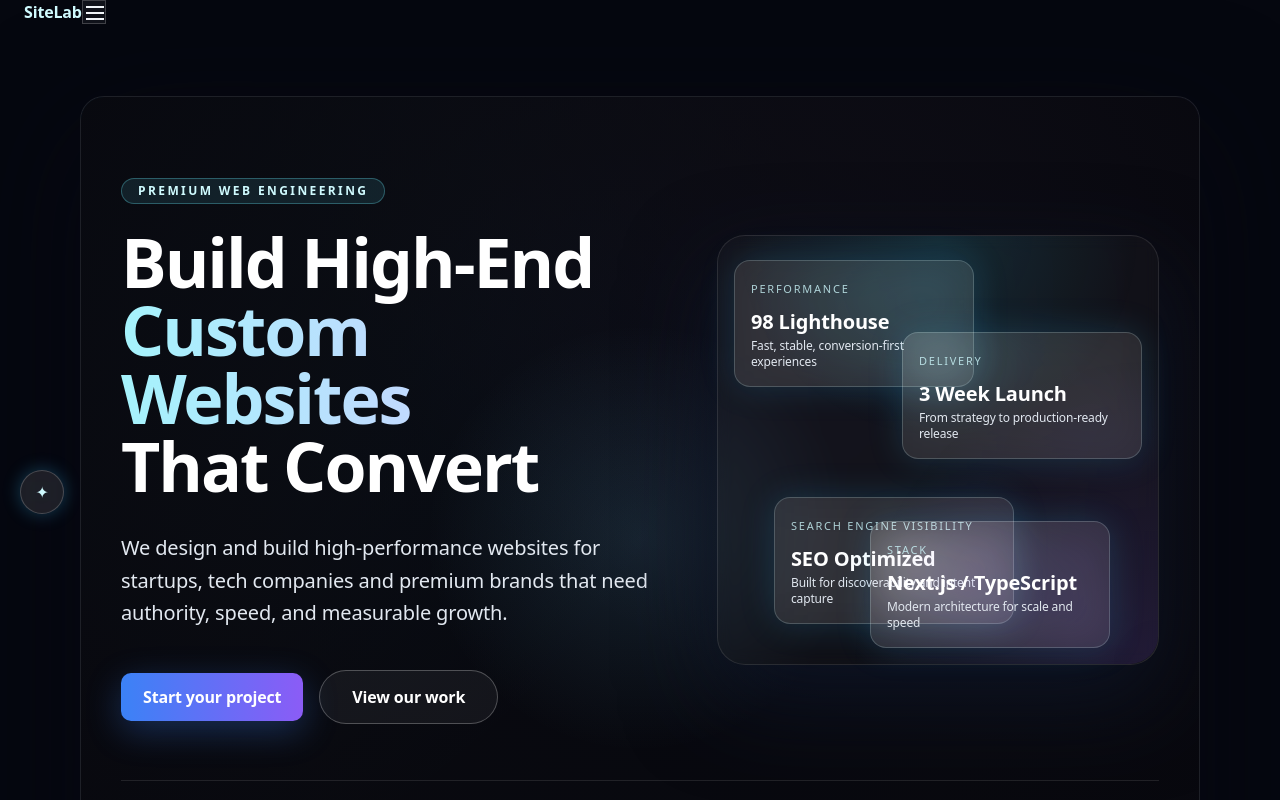
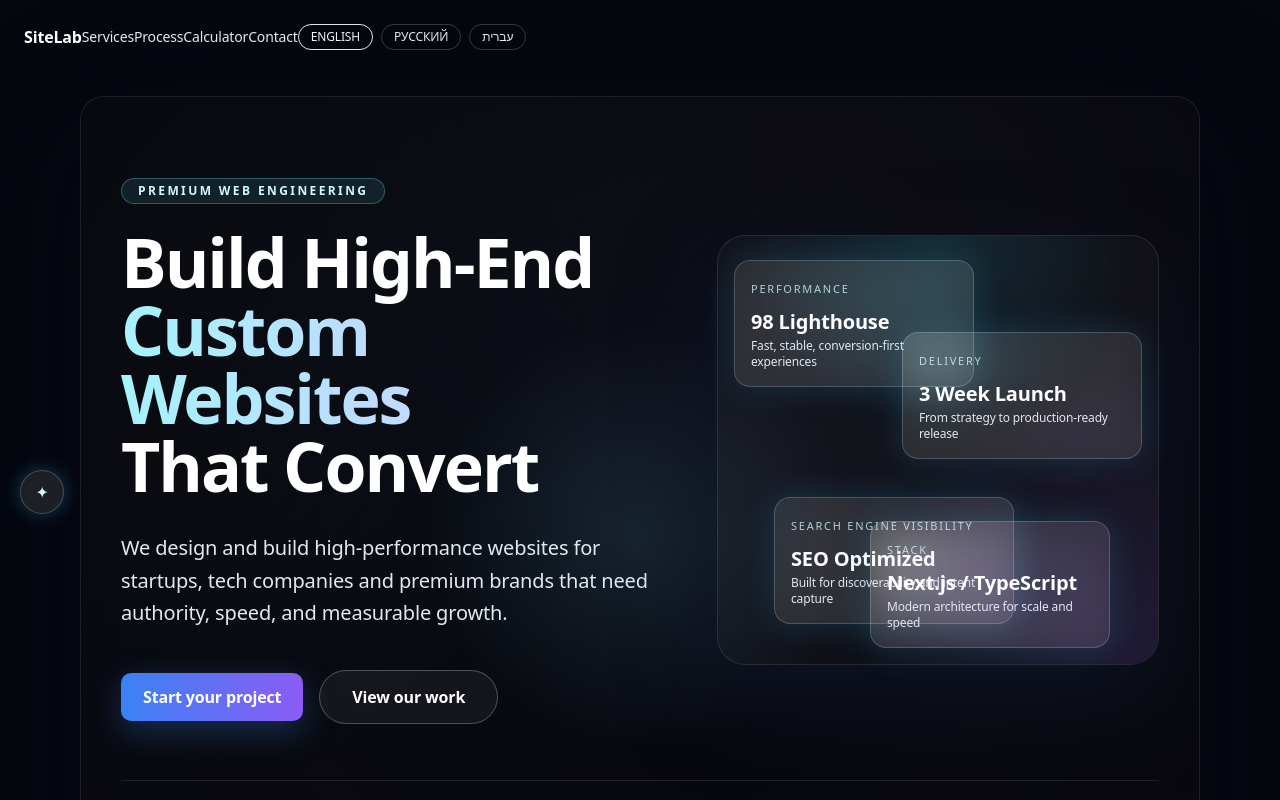
Before and after one commit to iliya1947/sitelab, a Next.js app: page /en in a window 1280 px wide. Shown: the top 800 px of the page. Built offline with nearby package versions, Linux system fonts and the light colour scheme.

Commit message:
Refactor Navbar component with responsive scroll behavior

```diff
--- a/src/components/Navbar.tsx
+++ b/src/components/Navbar.tsx
@@ -4,7 +4,7 @@ import { withLang } from "@/lib/routes";
 import type { Dictionary, Locale } from "@/src/i18n/types";
 import Link from "next/link";
 import { usePathname, useRouter } from "next/navigation";
-import { useCallback, useMemo, useState } from "react";
+import { useEffect, useMemo, useState } from "react";
 
 type NavbarProps = {
   lang: Locale;
@@ -18,45 +18,69 @@ const CALCULATOR_LABELS: Record<Locale, string> = {
   he: "מחשבון"
 };
 
+const LOCALES: Locale[] = ["en", "ru", "he"];
+
 export default function Navbar({ lang, dictionary, localeLabels }: NavbarProps) {
   const pathname = usePathname();
   const router = useRouter();
+
   const [menuOpen, setMenuOpen] = useState(false);
+  const [isScrolled, setIsScrolled] = useState(false);
+  const [isDesktop, setIsDesktop] = useState(false);
+
+  useEffect(() => {
+    const syncViewportState = () => {
+      setIsScrolled(window.scrollY > 80);
+      setIsDesktop(window.innerWidth >= 768);
+    };
+
+    syncViewportState();
+    window.addEventListener("scroll", syncViewportState, { passive: true });
+    window.addEventListener("resize", syncViewportState);
+
+    return () => {
+      window.removeEventListener("scroll", syncViewportState);
+      window.removeEventListener("resize", syncViewportState);
+    };
+  }, []);
+
+  useEffect(() => {
+    setMenuOpen(false);
+  }, [pathname]);
 
   const navLinks = useMemo(
     () => [
-      { key: "home", label: dictionary.nav.home, href: withLang(lang) },
       { key: "services", label: dictionary.nav.services, href: `${withLang(lang)}#services` },
       { key: "process", label: dictionary.nav.process, href: `${withLang(lang)}#process` },
       { key: "calculator", label: CALCULATOR_LABELS[lang], href: `${withLang(lang)}#calculator` },
       { key: "contact", label: dictionary.nav.contact, href: `${withLang(lang)}#contact` }
     ],
-    [dictionary.nav.contact, dictionary.nav.home, dictionary.nav.process, dictionary.nav.services, lang]
+    [dictionary.nav.contact, dictionary.nav.process, dictionary.nav.services, lang]
   );
 
-  const handleLocaleSwitch = useCallback(
-    (nextLocale: Locale) => {
+  const showDesktopNav = isDesktop && !isScrolled;
+
+  const switchLanguage = (nextLocale: Locale) => {
     const hash = typeof window !== "undefined" ? window.location.hash : "";
-      const nextPath = /^\/(en|ru|he)(\/|$)/.test(pathname)
-        ? pathname.replace(/^\/(en|ru|he)(?=\/|$)/, `/${nextLocale}`)
-        : `/${nextLocale}${pathname.startsWith("/") ? pathname : `/${pathname}`}`;
-
+    const nextPath = pathname.replace(/^\/(en|ru|he)(?=\/|$)/, `/${nextLocale}`);
     router.push(`${nextPath}${hash}`);
     setMenuOpen(false);
-    },
-    [pathname, router]
-  );
-
-  const closeMenu = () => setMenuOpen(false);
+  };
 
   return (
-    <header className="fixed top-0 left-0 right-0 z-50 h-20 border-b border-white/10 bg-black/40 backdrop-blur-md">
-      <div className="mx-auto flex h-full max-w-7xl items-center justify-between px-6">
-        <Link href={withLang(lang)} className="text-lg font-semibold text-cyan-100 hover:text-cyan-200">
+    <header
+      className={`fixed left-0 right-0 top-0 z-50 transition-all duration-200 ${
+        isScrolled ? "border-b border-white/10 bg-black/80 py-3 backdrop-blur" : "bg-transparent py-6"
+      }`}
+    >
+      <div className="mx-auto flex h-20 max-w-7xl items-center justify-between px-6">
+        <Link href={withLang(lang)} className="text-lg font-semibold text-white transition hover:text-cyan-300">
           {dictionary.siteName}
         </Link>
 
-        <nav className="hidden items-center gap-8 text-sm text-slate-200 lg:flex">
+        {showDesktopNav ? (
+          <>
+            <nav className="flex items-center gap-8 text-sm text-slate-200">
               {navLinks.map((link) => (
                 <Link key={link.key} href={link.href} className="transition hover:text-cyan-300">
                   {link.label}
@@ -64,72 +88,75 @@ export default function Navbar({ lang, dictionary, localeLabels }: NavbarProps)
               ))}
             </nav>
 
-        <div className="hidden gap-2 lg:flex">
-          {Object.entries(localeLabels).map(([locale]) => {
-            const localeCode = locale as Locale;
-
-            return (
+            <div className="flex items-center gap-2">
+              {LOCALES.map((locale) => (
                 <button
                   key={locale}
-                onClick={() => handleLocaleSwitch(localeCode)}
-                className={`rounded-full border px-3 py-1 text-xs uppercase ${
-                  localeCode === lang
+                  type="button"
+                  onClick={() => switchLanguage(locale)}
+                  className={`rounded-full border px-3 py-1 text-xs uppercase transition ${
+                    locale === lang
                       ? "border-cyan-400 text-cyan-200"
-                    : "border-white/20 text-slate-200 hover:border-cyan-400"
+                      : "border-white/20 text-slate-200 hover:border-cyan-400 hover:text-cyan-200"
                   }`}
                 >
-                {localeCode}
+                  {localeLabels[locale] ?? locale.toUpperCase()}
                 </button>
-            );
-          })}
+              ))}
             </div>
-
+          </>
+        ) : (
           <button
-          onClick={() => setMenuOpen((open) => !open)}
-          className="rounded-lg border border-white/20 bg-white/5 p-2 hover:border-cyan-400 lg:hidden"
-          aria-label="Toggle menu"
+            type="button"
+            onClick={() => setMenuOpen((prev) => !prev)}
+            aria-label="Toggle navigation menu"
             aria-expanded={menuOpen}
+            className="rounded-lg border border-white/20 bg-white/5 p-2 text-white transition hover:border-cyan-400"
           >
             <svg xmlns="http://www.w3.org/2000/svg" width="22" height="22" fill="none" stroke="currentColor" strokeWidth="2">
               {menuOpen ? <path d="M6 18L18 6M6 6l12 12" /> : <path d="M3 6h18M3 12h18M3 18h18" />}
             </svg>
           </button>
+        )}
       </div>
 
-      {menuOpen && (
-        <div className="absolute top-full left-1/2 mt-4 w-64 -translate-x-1/2 rounded-xl border border-white/10 bg-black/80 shadow-2xl backdrop-blur-xl lg:hidden">
-          <div className="space-y-1 p-4">
+      <div
+        className={`absolute left-1/2 top-full mt-4 w-[min(22rem,calc(100%-3rem))] -translate-x-1/2 rounded-2xl border border-white/10 bg-black/80 p-5 shadow-xl backdrop-blur-lg transition-all duration-200 ${
+          menuOpen && !showDesktopNav
+            ? "pointer-events-auto translate-y-0 opacity-100"
+            : "pointer-events-none -translate-y-2 opacity-0"
+        }`}
+      >
+        <nav className="space-y-1">
           {navLinks.map((link) => (
             <Link
               key={link.key}
               href={link.href}
-                onClick={closeMenu}
-                className="block rounded-md px-3 py-2 text-center text-sm text-slate-100 transition hover:bg-white/5 hover:text-cyan-300"
+              onClick={() => setMenuOpen(false)}
+              className="block rounded-lg px-3 py-2 text-center text-sm text-slate-100 transition hover:bg-white/10 hover:text-cyan-300"
             >
               {link.label}
             </Link>
           ))}
-          </div>
+        </nav>
 
-          <div className="flex justify-center gap-2 border-t border-white/10 p-4">
-            {Object.entries(localeLabels).map(([locale]) => {
-              const localeCode = locale as Locale;
-
-              return (
+        <div className="mt-4 flex items-center justify-center gap-2 border-t border-white/10 pt-4">
+          {LOCALES.map((locale) => (
             <button
               key={locale}
-                  onClick={() => handleLocaleSwitch(localeCode)}
-                  className={`rounded-full border px-3 py-1 text-xs uppercase ${
-                    localeCode === lang ? "border-cyan-400 text-cyan-200" : "border-white/20 text-slate-200"
+              type="button"
+              onClick={() => switchLanguage(locale)}
+              className={`rounded-full border px-3 py-1 text-xs uppercase transition ${
+                locale === lang
+                  ? "border-cyan-400 text-cyan-200"
+                  : "border-white/20 text-slate-200 hover:border-cyan-400 hover:text-cyan-200"
               }`}
             >
-                  {localeCode}
+              {localeLabels[locale] ?? locale.toUpperCase()}
             </button>
-              );
-            })}
+          ))}
         </div>
       </div>
-      )}
     </header>
   );
 }
```
Lines whose indentation alone changed are shown as unchanged.
